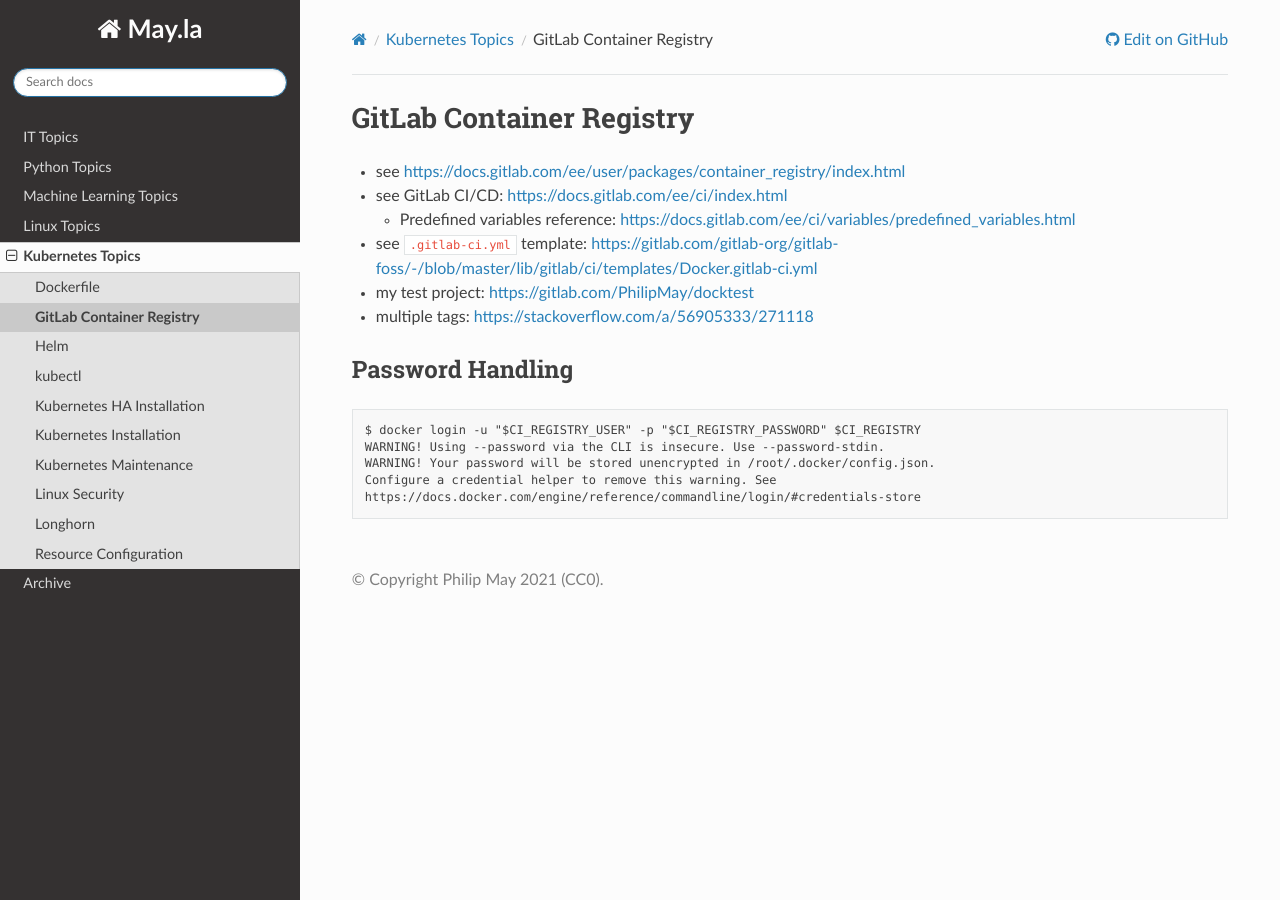
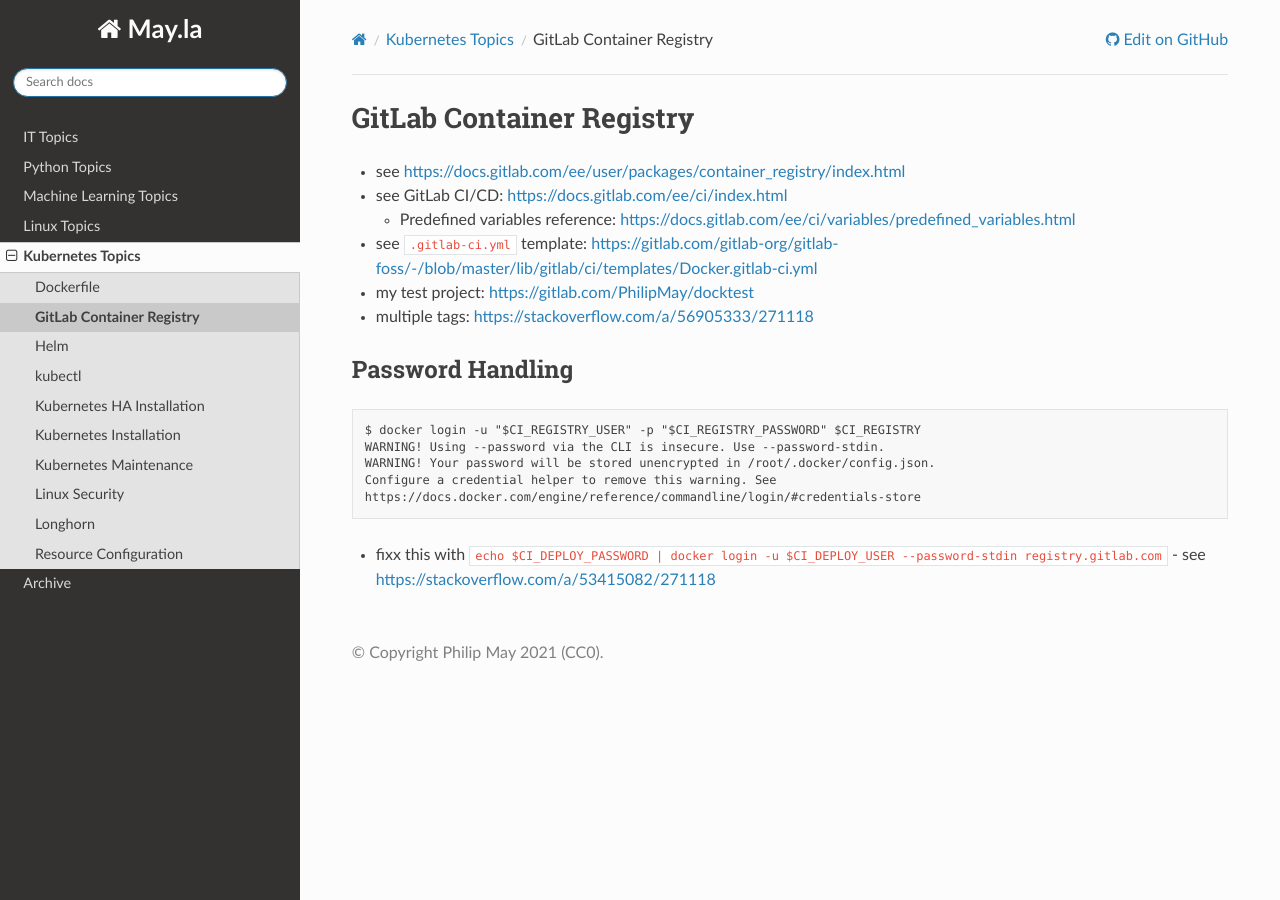
Before and after one commit to PhilipMay/May.la, a Sphinx documentation site: the page built from source/k8s/gitlab-container-registry.md, in a window 1280 px wide. Built offline with Sphinx 7.4.7 and the Read the Docs theme 2.0.0, drawn with Linux system fonts in a browser that asks for light colours.

Commit message:
Update gitlab-container-registry.md

````diff
--- a/source/k8s/gitlab-container-registry.md
+++ b/source/k8s/gitlab-container-registry.md
@@ -14,3 +14,5 @@
 Configure a credential helper to remove this warning. See
 https://docs.docker.com/engine/reference/commandline/login/#credentials-store
 ```
+
+- fixx this with `echo $CI_DEPLOY_PASSWORD | docker login -u $CI_DEPLOY_USER --password-stdin registry.gitlab.com` - see https://stackoverflow.com/a/53415082/271118
````
